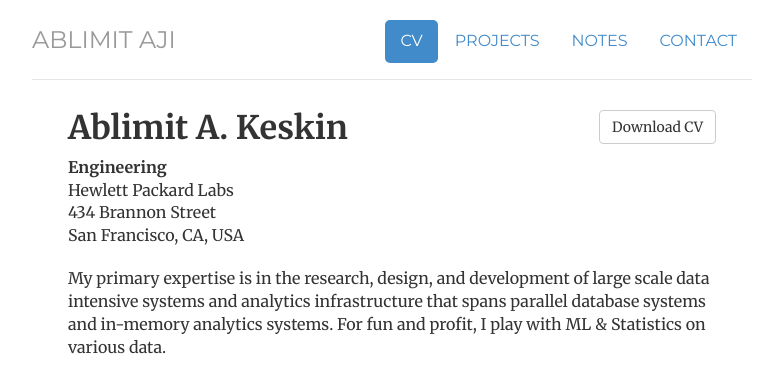
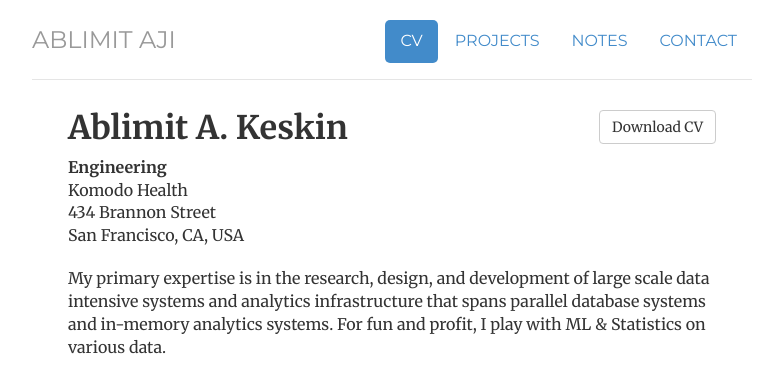
Before and after one commit to ablimit/ablimit.github.io, a Jekyll site: the page built from cv/index.html, in a window 1280 px wide. Shown: the top 372 px of the page, without its empty margins (248-1031 px from the left). Built offline with Jekyll 4.4.1, drawn with Linux system fonts in a browser that asks for light colours.

Commit message:
corrected address

```diff
--- a/cv/index.html
+++ b/cv/index.html
@@ -14,7 +14,7 @@ description: Current CV for Ablimit Aji, the systems guy @ Komodo Health.
 				<span itemprop="name"><h1>Ablimit A. Keskin</h1></span>
 				<address>
 				<span itemprop="affiliation"><strong>Engineering </strong><br></span>
-				<span itemprop="affiliation">Hewlett Packard Labs<br></span>
+				<span itemprop="affiliation">Komodo Health<br></span>
 				434 Brannon Street<br>
 				San Francisco, CA, USA<br>
 				<!--<abbr title="phone">T:</abbr> (000) 000-0000<br>
```
